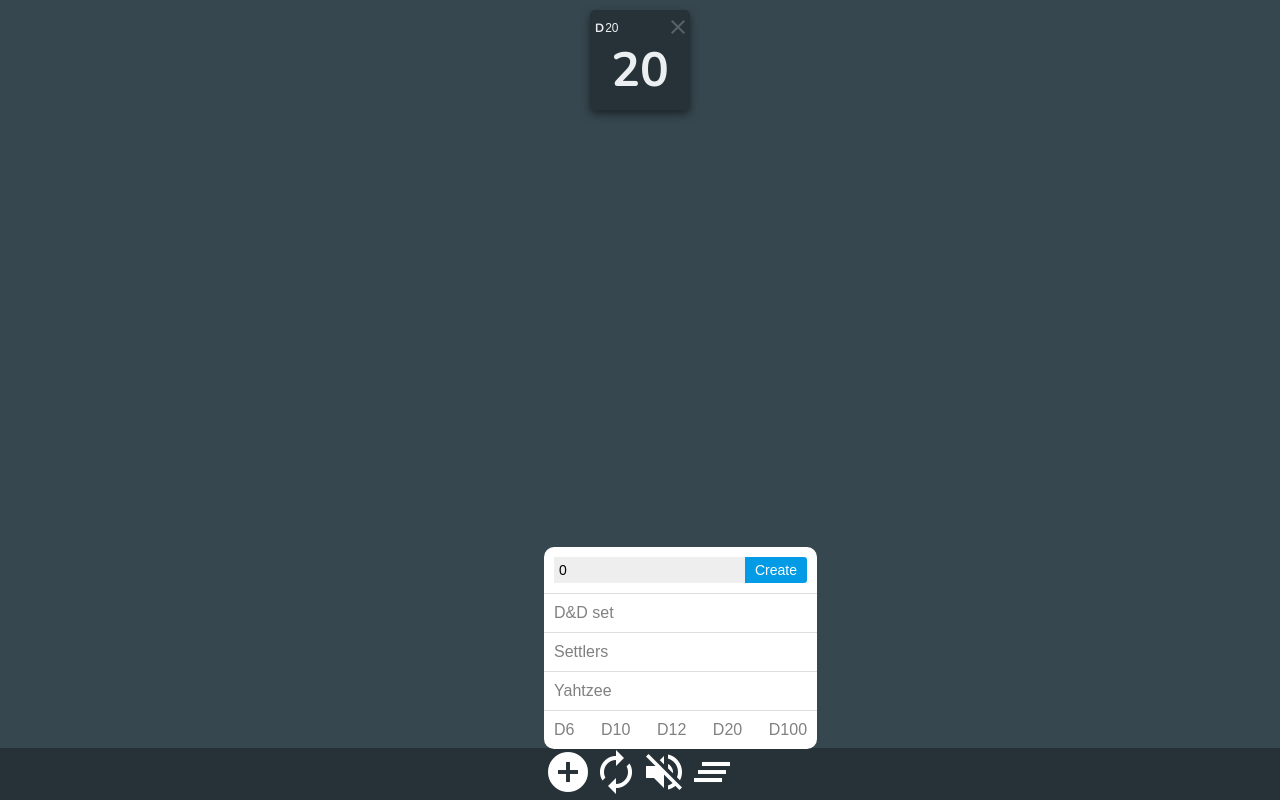
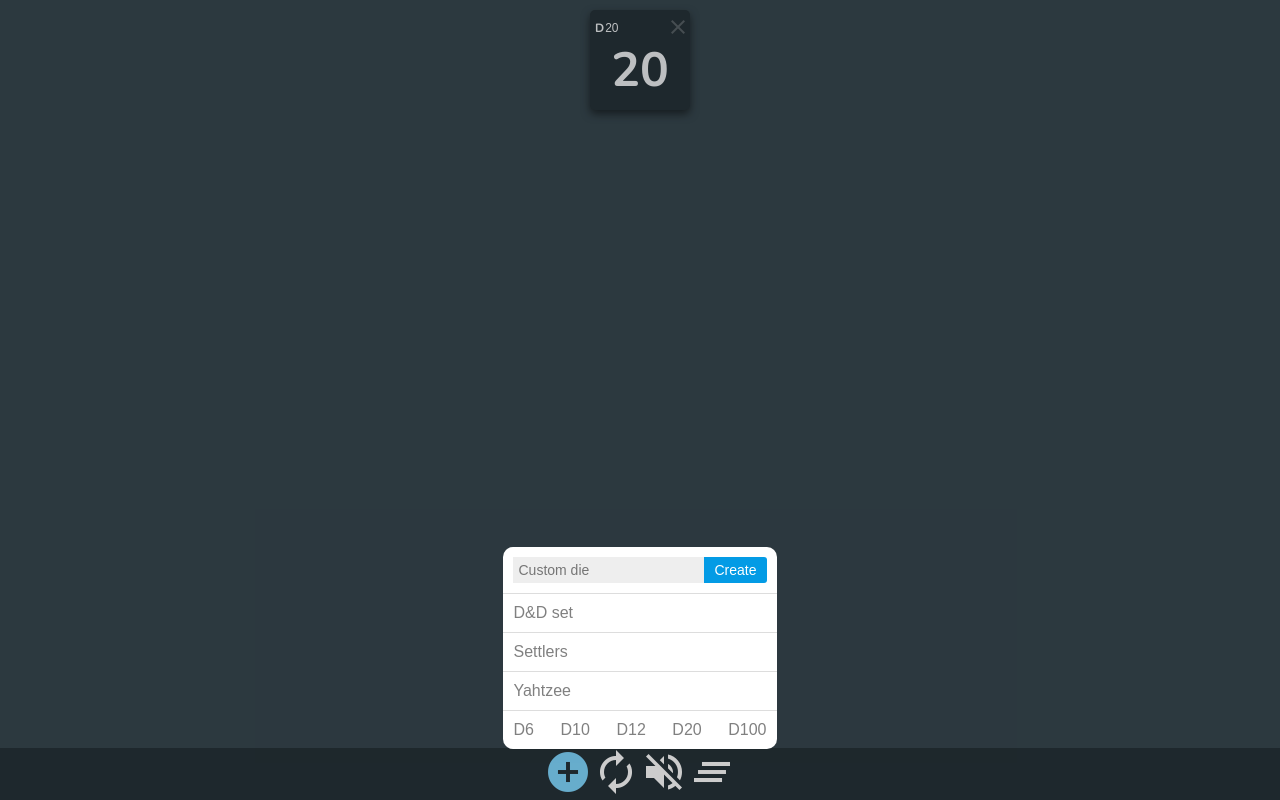
Before and after one commit to SeanMcP/dice-roller, a React (Create React App) app: page / in a window 1280 px wide. Both pictures are taken after a click on the element "add_circle". Built offline with nearby package versions, Linux system fonts and the light colour scheme.

Commit message:
Close create menu on off click

```diff
--- a/src/components/CreateMenu.js
+++ b/src/components/CreateMenu.js
@@ -4,7 +4,7 @@
 class CreateMenu extends Component {
   constructor(props) {
     super(props);
-    this.state = { newDie: 0 };
+    this.state = { newDie: '' };
   }
   render() {
     const diceInfo = {
@@ -32,6 +32,7 @@
     const addDie = this.props.addDie;
     const wrap = (sides) => [{ sides }];
     return (
+      <div className="overlay" onClick={this.props.toggleMenu}>
         <ul className="create-menu">
           <li>
               <input
@@ -63,6 +64,7 @@
             <span onClick={() => addDie(wrap(100))}>D100</span>
           </li>
         </ul>
+      </div>
     )
   }
 
@@ -73,7 +75,7 @@
 
   _handleCreate() {
     this.props.addDie([{ sides: this.state.newDie }]);
-    this.setState({ sides: 0 });
+    this.setState({ newDie: '' });
   }
 };
 
--- a/src/styles/navigation.css
+++ b/src/styles/navigation.css
@@ -61,3 +61,15 @@
 .create-menu input[type="submit"]:hover {
   background: #03A9F4;
 }
+
+.overlay {
+  align-items: center;
+  background: rgba(0, 0, 0, 0.2);
+  display: flex;
+  height: 100%;
+  justify-content: center;
+  left: 0;
+  top: 0;
+  position: fixed;
+  width: 100%;
+}
```
Also changed, not shown: 1 other file (tests, documents, lock files or other folders). Lines whose indentation alone changed are shown as unchanged.
